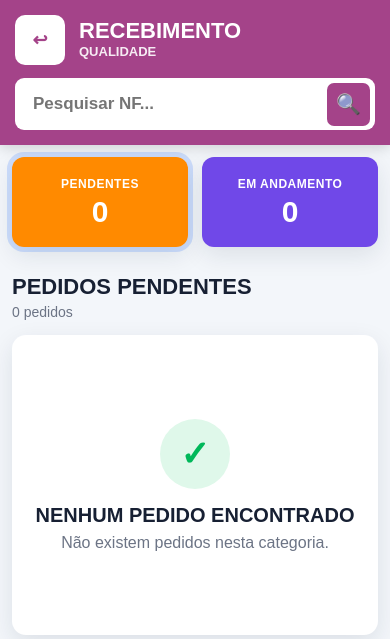
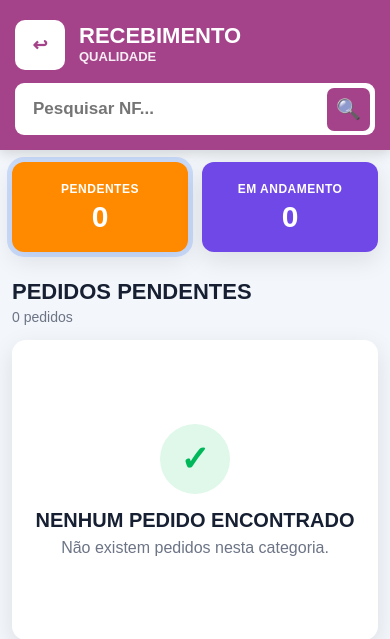
Before and after one commit to GuilhermeYamamoto/app_logistica, a Python web app: template templates/stock_picking/recebimento_qualidade.html in a window 390 px wide. Shown: the top 639 px of the page. Run offline with Jinja, Linux system fonts and the light colour scheme; the template is opened without the code that fills it: most values are stand-ins (such as "Sample title", 1, 10 or a date in 2020).

Commit message:
FIX: Ajuste no padding da header do  aplicativo

```diff
--- a/static/css/stock_picking/recebimento_qualidade.css
+++ b/static/css/stock_picking/recebimento_qualidade.css
@@ -73,9 +73,8 @@ button {
 }
 
 .topbar {
-    min-height: calc(90px + var(--safe-top));
+    min-height: calc(90px + max(20px, var(--safe-top)));
     height: auto;
-
     background: var(--blue);
     color: white;
 
@@ -84,15 +83,12 @@ button {
     justify-content: space-between;
 
     /*
-     * Aumenta o espaço no topo para não ficar atrás
-     * do relógio / barra de status / notch.
+     * Espaço reservado para a barra de status do Android.
+     * Garante pelo menos 20px mesmo quando o WebView
+     * não informa corretamente o safe-area-inset-top.
      */
-    padding-top: var(--safe-top);
-
-    /*
-     * Mantém os 28px originais e respeita as laterais
-     * de dispositivos com notch.
-     */
+    padding-top: max(20px, var(--safe-top));
+
     padding-left: max(28px, var(--safe-left));
     padding-right: max(28px, var(--safe-right));
 
@@ -1449,16 +1445,16 @@ button {
 }
 
 @media (max-width: 760px) {
-
     .topbar {
         height: auto;
 
-        padding: 15px;
+        padding-top: max(20px, var(--safe-top));
+        padding-right: max(15px, var(--safe-right));
+        padding-bottom: 15px;
+        padding-left: max(15px, var(--safe-left));
 
         flex-direction: column;
-
         align-items: stretch;
-
         gap: 13px;
     }
 
@@ -1468,7 +1464,6 @@ button {
 
     .dashboard {
         padding: 12px;
-
         grid-template-columns: repeat(2, 1fr);
     }
 
@@ -1501,7 +1496,6 @@ button {
     .modal-footer {
         flex-direction: column;
     }
-
 }
 
 @media (max-width: 480px) {
--- a/templates/stock_picking/recebimento_qualidade.html
+++ b/templates/stock_picking/recebimento_qualidade.html
@@ -6,10 +6,8 @@
 
     <meta
         name="viewport"
-        content="width=device-width, initial-scale=1.0, maximum-scale=1.0, user-scalable=no"
+        content="width=device-width, initial-scale=1.0, maximum-scale=1.0, user-scalable=no, viewport-fit=cover"
     >
-
-    <meta name="viewport" content="width=device-width, initial-scale=1.0, viewport-fit=cover">
 
     <title>Recebimento Qualidade</title>
 
```
